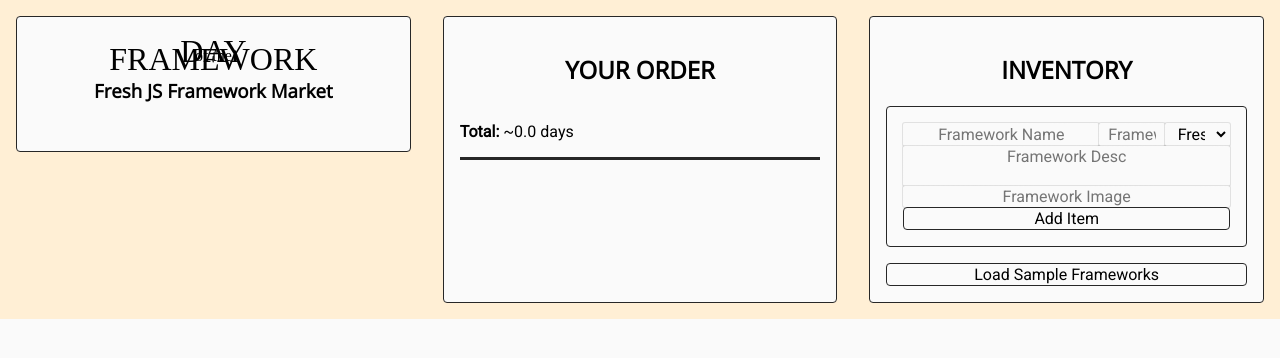
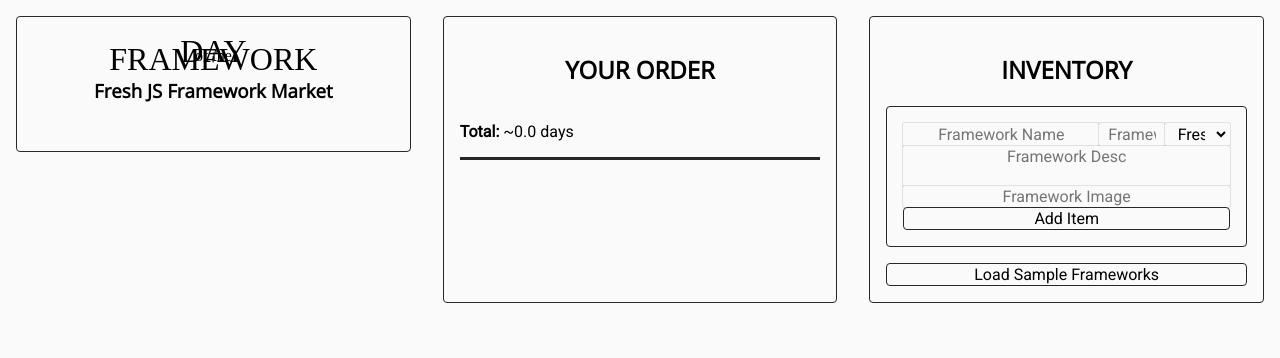
Before and after one commit to spences10/framework-of-the-day, a Next.js app: page / in a window 1280 px wide. Shown: the top 358 px of the page. Built offline with nearby package versions, Linux system fonts and the light colour scheme; a web font is replaced by a local one.

Commit message:
remove debug colours

```diff
--- a/components/App.js
+++ b/components/App.js
@@ -18,14 +18,14 @@ const FrameworkOfTheDay = styled.div`
   grid-template-rows: auto;
   grid-template-areas: 'h h h h o o o o i i i i';
   background: ${props => props.theme.white};
-  background: papayawhip;
+  /* background: papayawhip; */
 
   ${media.giant`
     grid-template-columns: repeat(12, 1fr);
     grid-template-rows: auto;
     grid-template-areas:
       'h h h h o o o o i i i i';
-    background: goldenrod;
+    /* background: goldenrod; */
   `};
   ${media.desktop`
     grid-template-columns: repeat(3, 1fr);
@@ -33,7 +33,7 @@ const FrameworkOfTheDay = styled.div`
     grid-template-areas:
       'h h h h o o o o'
       'i i i i . . . .';
-    background: dodgerblue;
+    /* background: dodgerblue; */
   `};
   ${media.tablet`
     grid-template-columns: repeat(3, 1fr);
@@ -42,7 +42,7 @@ const FrameworkOfTheDay = styled.div`
       'h h h h'
       'o o o o'
       'i i i i';
-    background: mediumseagreen;
+    /* background: mediumseagreen; */
   `};
   ${media.phone`
     grid-template-columns: repeat(3, 1fr);
@@ -51,7 +51,7 @@ const FrameworkOfTheDay = styled.div`
       'h h h h'
       'o o o o'
       'i i i i';
-      background: palevioletred;
+      /* background: palevioletred; */
   `};
 `
 
```
